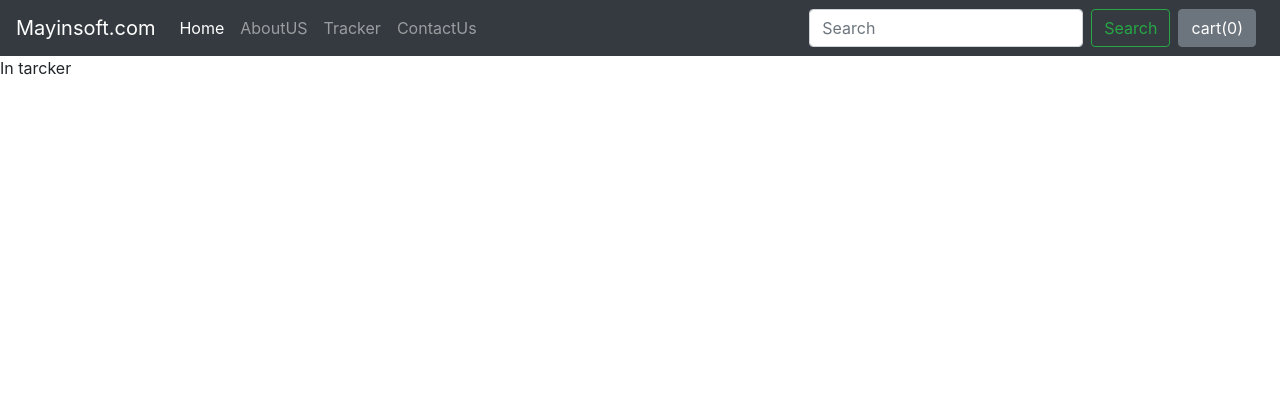
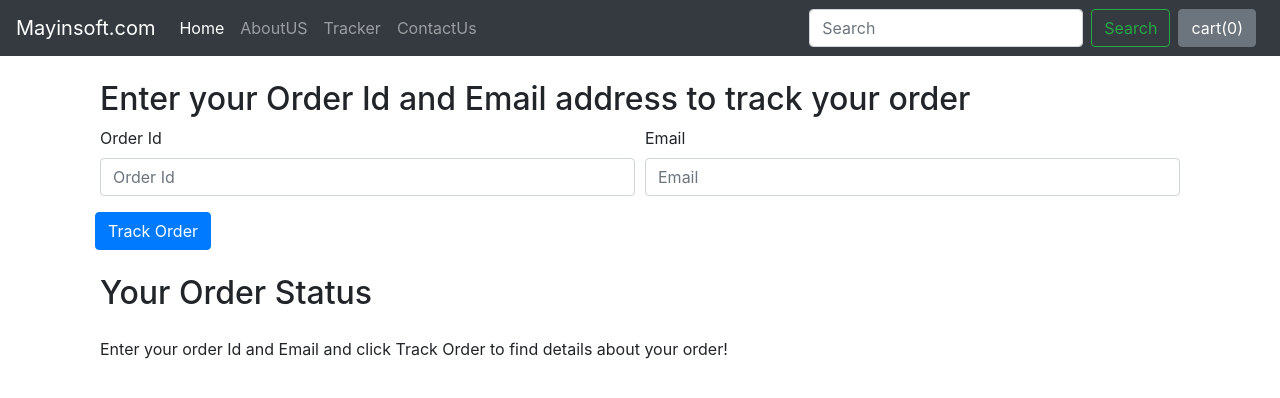
Before and after one commit to anujaandge/DjangoExample, a Django app: page /shop/tracker in a window 1280 px wide. Shown: the top 398 px of the page. Run offline with Django 5.2, Linux system fonts and the light colour scheme; some libraries are stand-ins or nearby versions.

Commit message:
tracker page created"

```diff
--- a/ECommerse/EShop/shop/templates/shop/tracker.html
+++ b/ECommerse/EShop/shop/templates/shop/tracker.html
@@ -1,5 +1,76 @@
 {% extends 'shop/basic.html' %}
 
-{% block title %} Mayinsoft.com {% endblock %}
+{% block title %} Mayinsoft.com Tracker{% endblock %}
 
-{% block body %} In tarcker{% endblock %}
+{% block body %}
+<div class="container">
+    <div class="col my-4">
+        <h2>Enter your Order Id and Email address to track your order</h2>
+        <form method="post" action="#" id="trackerForm">{% csrf_token %}
+            <div class="form-row">
+                <div class="form-group col-md-6">
+                    <label for="inputname">Order Id</label>
+                    <input type="text" class="form-control" id="orderId" name="orderId" placeholder="Order Id">
+                </div>
+                <div class="form-group col-md-6">
+                    <label for="inputEmail4">Email</label>
+                    <input type="email" class="form-control" id="email" name="email" placeholder="Email">
+                </div>
+                <button type="submit" class="btn btn-primary">Track Order</button>
+            </div>
+        </form>
+    </div>
+    <div class="col my-4">
+        <h2>Your Order Status</h2>
+        <div class="my-4">
+            <ul class="list-group" id="items">
+            	Enter your order Id and Email and click Track Order to find details about your order!
+            </ul>
+        </div>
+    </div>
+</div>
+{% endblock %}
+{% block js %}
+<script src="https://code.jquery.com/jquery-3.3.1.min.js"></script>
+<script>
+    $('#trackerForm').submit(function(event) {
+        event.preventDefault();  // Prevent the default form submission
+        $('#items').empty();  // Clear any previous results
+
+        var formData = {
+            'orderId': $('input[name=orderId]').val(),
+            'email': $('input[name=email]').val(),
+            'csrfmiddlewaretoken': $('input[name=csrfmiddlewaretoken]').val()
+        };
+
+        $.ajax({
+            type: 'POST',
+            url: '/shop/tracker',
+            data: formData,
+            encode: true
+        })
+        .done(function(data) {
+            $('#items').empty();  // Clear previous items
+            if (data && data.length > 0) {
+                // Loop through the updates and display them in the list
+                data.forEach(function(update) {
+                    let text = update['text'];
+                    let time = update['time'];
+                    let listItem = `<li class="list-group-item d-flex justify-content-between align-items-center">
+                                        ${text}
+                                        <span class="badge badge-primary badge-pill">${time}</span>
+                                    </li>`;
+                    $('#items').append(listItem);
+                });
+            } else {
+                $('#items').append(`<li class="list-group-item">Sorry, no matching order found. Please check your Order ID and Email.</li>`);
+            }
+        })
+        .fail(function() {
+            $('#items').empty();
+            $('#items').append(`<li class="list-group-item">An error occurred while fetching order details. Please try again later.</li>`);
+        });
+    });
+
+</script>
+{% endblock %}
```
